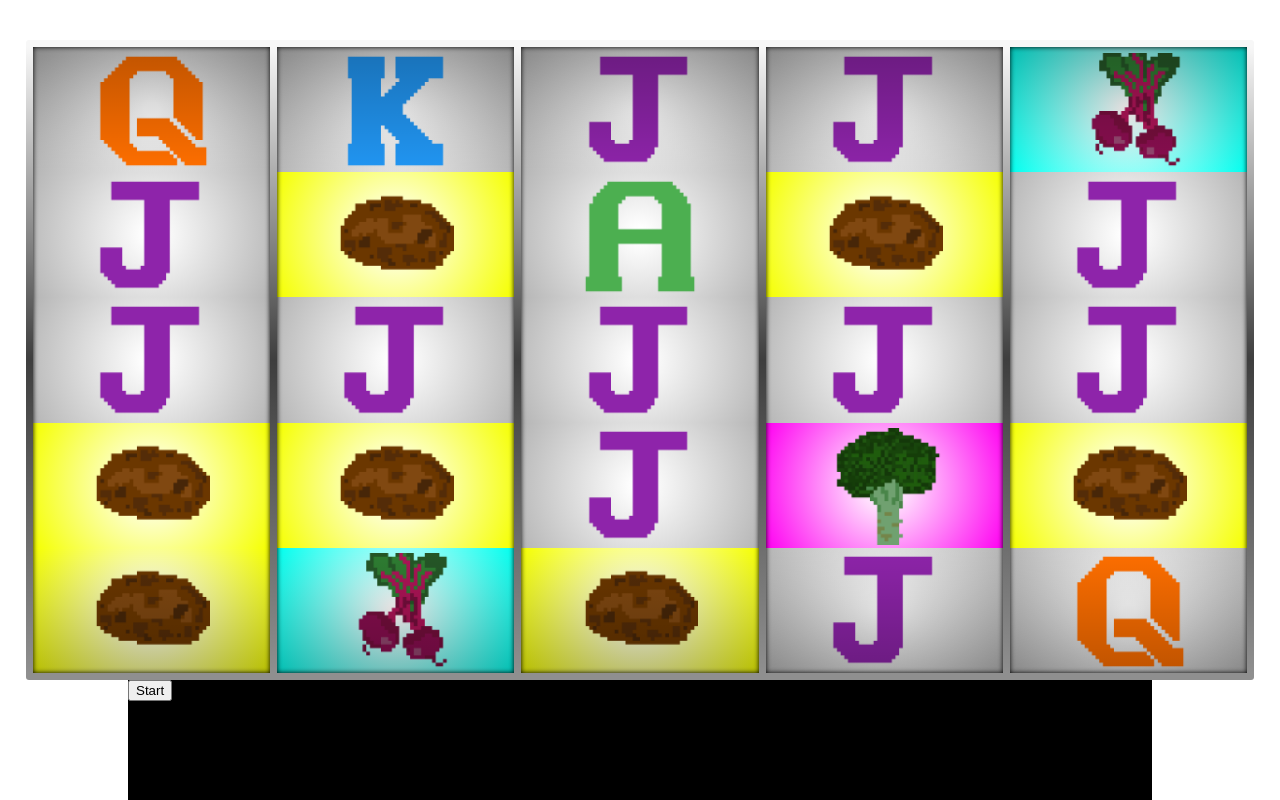
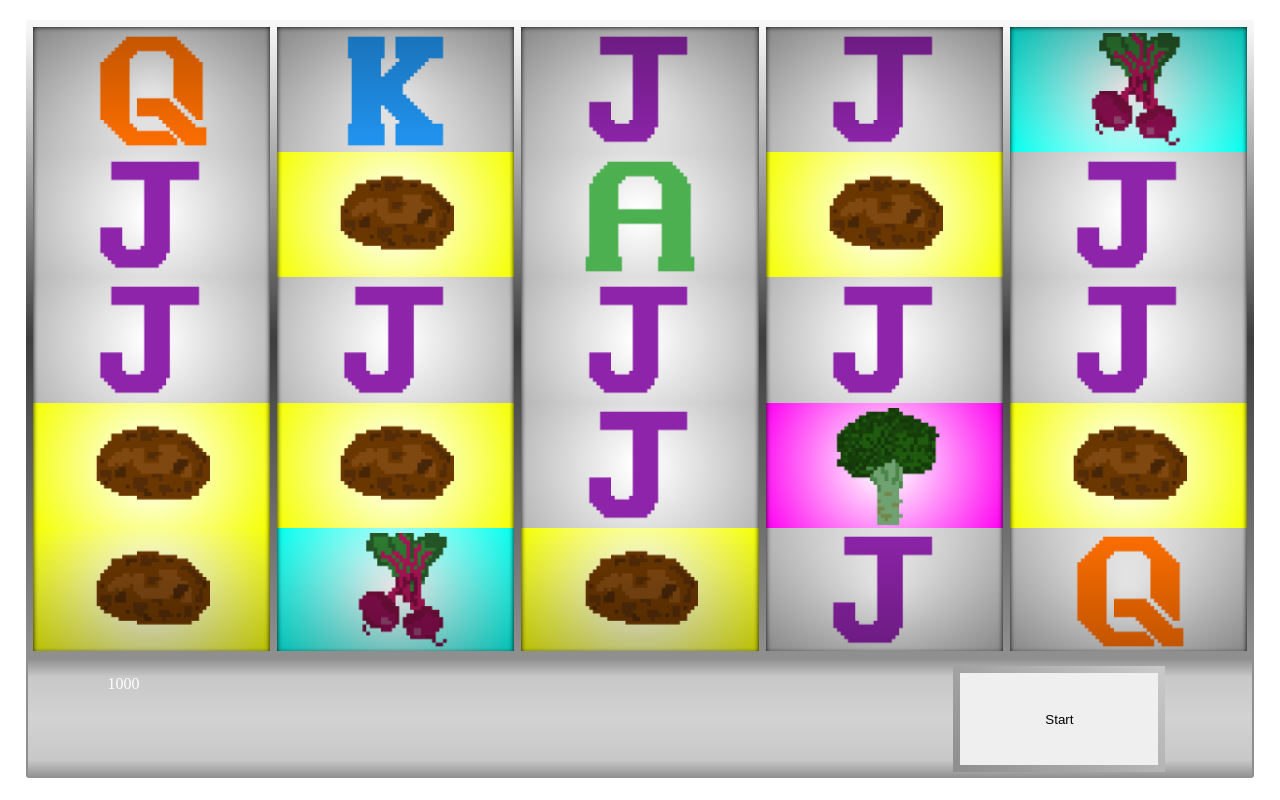
Before and after one commit to stonek4/slot-machine, an Angular app: page / in a window 1280 px wide. Built offline with nearby package versions, Linux system fonts and the light colour scheme.

Commit message:
styled bottom bar a little more

```diff
--- a/src/app/app.component.html
+++ b/src/app/app.component.html
@@ -10,5 +10,6 @@
   </div>
 </div>
 <div id="betting-section">
-  <button (click)="startStop()" [disabled]="this.stopping">{{spinning ? "Stop" : "Start"}}</button> <p>{{winnings}}</p>
+  <button id="spin-button" (click)="startStop()" [disabled]="this.stopping">{{spinning ? "Stop" : "Start"}}</button>
+  <p id="winnings">{{winnings}}</p>
 </div>
--- a/src/app/app.component.scss
+++ b/src/app/app.component.scss
@@ -5,14 +5,15 @@ $number-of-rows: 5;
 #slot-machine {
     background: linear-gradient(0deg, rgba(143,143,143,1) 0%, rgba(62,62,62,1) 50%, rgba(247,247,247,1) 100%);
     margin-left: 2vw;
-    margin-top: 5vh;
+    margin-top: 2.5vh;
     width: 96vw;
-    height: 50vw;
-    max-height: 80vh;
+    height: calc(50vw - 2px);
+    max-height: calc(80vh - 2px);
     position: relative;
     display: flex;
     justify-content: space-between;
-    border-radius: 3px;
+    border-top-left-radius: 3px;
+    border-top-right-radius: 3px;
     overflow: hidden;
     border-style: solid;
     border-bottom-color: rgba(143,143,143,1);
@@ -27,17 +28,43 @@ $number-of-rows: 5;
 
 #betting-section {
     position: relative;
-    width: 80vw;
-    margin-left: 10vw;
+    width: 96vw;
+    margin-left: 2vw;
     height: 15vh;
-    background-color: black;
-    margin-top: 0vh;
+    box-sizing: border-box;
+    background: linear-gradient(0deg, rgba(143,143,143,1) 0%, rgba(200,200,200,1) 15%, rgba(210,210,210,1) 50%, rgba(200,200,200,1) 85%, rgba(143,143,143,1) 100%);
+    border-left: 2px solid;
+    border-right: 2px solid;
+    border-top: 1px solid;
+    border-color: rgba(143,143,143,1);
+    padding-left: 10vh;
+    padding-right: 10vh;
+    border-bottom-left-radius: 3px;
+    border-bottom-right-radius: 3px;
+}
+
+#winnings {
+    position: absolute;
+    color: white;
+}
+
+#spin-button {
+    position: relative;
+    float: right;
+    margin-top: $slot-column-margin;
+    height: calc((15vh) - (2 * #{$slot-column-margin}));
+    width: calc(2 * ((15vh) - (2 * #{$slot-column-margin})));
+    right: $slot-column-margin;
+    // border-radius: $slot-column-margin;
+    border-style: solid;
+    border-width: $slot-column-margin;
+    border-image: linear-gradient(45deg, rgba(143,143,143,1), rgba(200,200,200,1)) 1;
 }
 
 .reel {
     width: calc((96vw - ((#{$number-of-reels} + 1) * #{$slot-column-margin})) / #{$number-of-reels});
     background-color: white;
-    height: calc(72vw - (2 * #{$slot-column-margin}));
+    height: calc(72vw - (2 * #{$slot-column-margin}) - 10px);
     max-height: calc(120vh - (2 * #{$slot-column-margin}));
     margin-top: 0vw;
     float: left;
```
